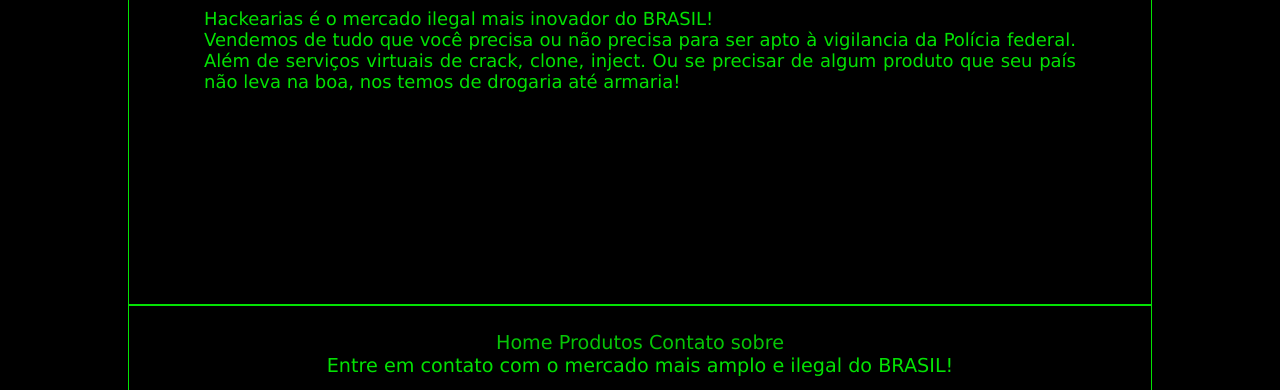
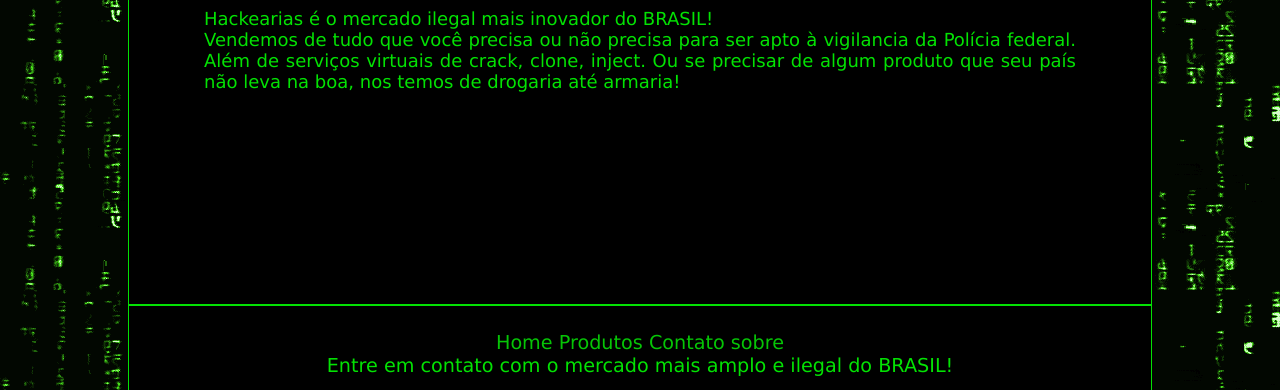
Before and after one commit to denezero/Hackearia, a plain HTML site: page index.html in a window 1280 px wide. Shown: the part 328-718 px from the top of the page. Drawn offline with Linux system fonts and the light colour scheme.

Commit message:
botando o fundo matrix

```diff
--- a/css/style.css
+++ b/css/style.css
@@ -3,7 +3,7 @@ html {
 }
 
 body {
-
+    background: url(../img/meitrix.gif);
     margin: 0;
     padding: 0;
     box-sizing: border-box;
```
Also changed, not shown: img/5btc.gif (added), img/aviao.gif (added), img/clownBtc.gif (added), img/deepweb.gif (added), img/drugsempire.gif (added), img/fbi.gif (added), img/generating.gif (added), img/market.gif (added), img/muieres.gif (added), 1 other file.
